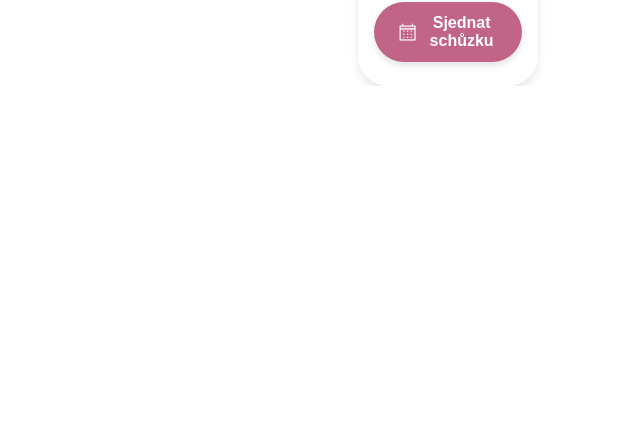
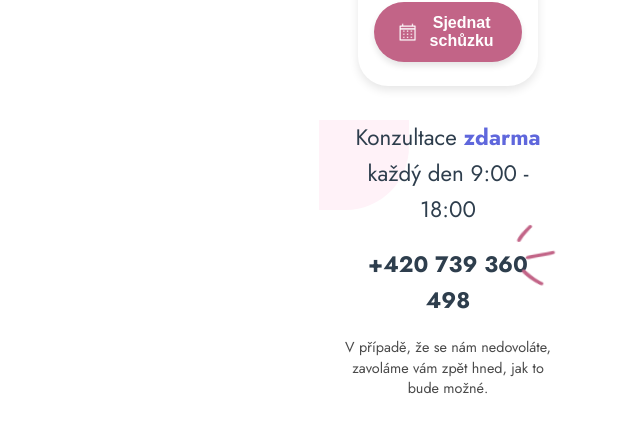
Before and after one commit to charouzic/usmev-web, a Vue app in the folder usmev-website/: page / in a window 1280 px wide. Shown: the part 1130-1562 px from the top of the page, without its empty margins (24-664 px from the left). Before the commit the page ends 1216 px from the top, so only its background shows below. Built offline with nearby package versions, Linux system fonts and the light colour scheme.

Commit message:
Add konzultace zdarma section

```diff
--- /dev/null
+++ b/usmev-website/src/components/sections/FreeConsultationSection.vue
@@ -0,0 +1,104 @@
+<script setup lang="ts">
+defineProps<{
+  subHeading: string;
+  time: string;
+  phone: string;
+  note: string;
+}>();
+</script>
+
+<template>
+  <section class="consultation-section">
+    <div class="content">
+      <h1 class="heading">
+        <span class="decorative-element"></span>
+        Konzultace <span class="highlight">zdarma</span>
+      </h1>
+      <p class="sub-heading">{{ subHeading }} {{ time }}</p>
+      <a :href="`tel:${phone}`" class="phone">{{ phone }}</a>
+      <p class="note">{{ note }}</p>
+    </div>
+  </section>
+</template>
+
+<style scoped>
+/* Section Container */
+.consultation-section {
+  margin-top: 100px;
+  display: flex;
+  justify-content: center;
+  align-items: center;
+  padding: 1.5rem 1rem;
+  text-align: center;
+  position: relative;
+}
+
+/* Content Wrapper */
+.content {
+  width: 100%;
+  max-width: 320px; /* Center and limit width for mobile */
+  position: relative;
+}
+
+/* Heading Styling */
+.heading {
+  font-size: 1.4rem;
+  color: #2e3e4d;
+  position: relative; /* Position needed for the decorative element */
+}
+
+.heading .highlight {
+  font-weight: bold;
+  color: #5f67dc; /* Highlight color for "zdarma" */
+}
+
+/* Decorative Element (Visible Behind Text) */
+.heading .decorative-element {
+  position: absolute;
+  top: 0;
+  left: -30px; /* Adjust as needed */
+  width: 100px; /* Adjust size */
+  height: 90px;
+  background: url('@/assets/icons/konzultace_decor.svg') no-repeat center;
+  background-size: contain;
+  z-index: -1; /* Send behind the text */
+  opacity: 1; /* Adjust for visibility */
+}
+
+/* Subheading Styling */
+.sub-heading {
+  font-size: 1.4rem;
+  color: #2e3e4d;
+  margin-bottom: 1rem;
+}
+
+/* Phone Number Styling */
+.phone {
+  display: block;
+  font-size: 1.4rem;
+  font-weight: bold;
+  color: #2e3e4d;
+  text-decoration: none;
+  margin: 1rem 0;
+  position: relative;
+}
+
+/* Add decorative element to the phone number */
+.phone::after {
+  content: '';
+  position: absolute;
+  right: -30px;
+  top: -40px;
+  width: 100px;
+  height: 100px;
+  background: url('@/assets/icons/phone_decor.svg') no-repeat center;
+  background-size: contain;
+}
+
+/* Note Styling */
+.note {
+  font-size: 0.9rem;
+  line-height: 1.4;
+  color: #4a4a4a;
+}
+</style>
--- a/usmev-website/src/views/LandingPageView.vue
+++ b/usmev-website/src/views/LandingPageView.vue
@@ -3,6 +3,7 @@ import Header from '@/components/layout/Header.vue';
 import Button from '@/components/common/Button.vue';
 import IntroductionSection from '@/components/sections/IntroductionSection.vue';
 import ClientImpactSection from '@/components/sections/ClientImpactSection.vue';
+import FreeConsultationSection from '@/components/sections/FreeConsultationSection.vue';
 
 // Import the icons
 import helpIcon from '@/assets/icons/potrebuji_pomoc_icon.png';
@@ -10,7 +11,6 @@ import donateIcon from '@/assets/icons/chci_darovat_icon.png';
 import clientSuccessImage from '@/assets/images/pomohli_jsme.png';
 
 // Props for the sections
-
 const introductionProps = {
   title: "Nadační fond věnovaný všem, jejichž úsměv zmizel v důsledku onkologického onemocnění.",
   description:
@@ -28,18 +28,23 @@ const clientImpactProps = {
   },
 };
 
+const freeConsultationProps = {
+  heading: "Konzultace zdarma",
+  subHeading: "každý den",
+  time: "9:00 - 18:00",
+  phone: "+420 739 360 498",
+  note: "V případě, že se nám nedovoláte, zavoláme vám zpět hned, jak to bude možné.",
+};
+
 const onHelpClick = () => {
   console.log('Navigate to the "Potřebuji pomoc" page');
-  // Add navigation logic here
 };
 
 const onDonateClick = () => {
   console.log('Navigate to the "Chci darovat" page');
-  // Add navigation logic here
 };
+</script>
 
-
-</script>
 
 <template>
   <Header />
@@ -59,11 +64,12 @@ const onDonateClick = () => {
       @click="onDonateClick"
     />
 
-
     <IntroductionSection v-bind="introductionProps" />
     <ClientImpactSection v-bind="clientImpactProps" />
+    <FreeConsultationSection v-bind="freeConsultationProps" />
   </main>
 </template>
+
 
 <style scoped>
 .main {
```
Also changed, not shown: usmev-website/src/assets/icons/konzultace_decor.svg (added), usmev-website/src/assets/icons/phone_decor.svg (added).
